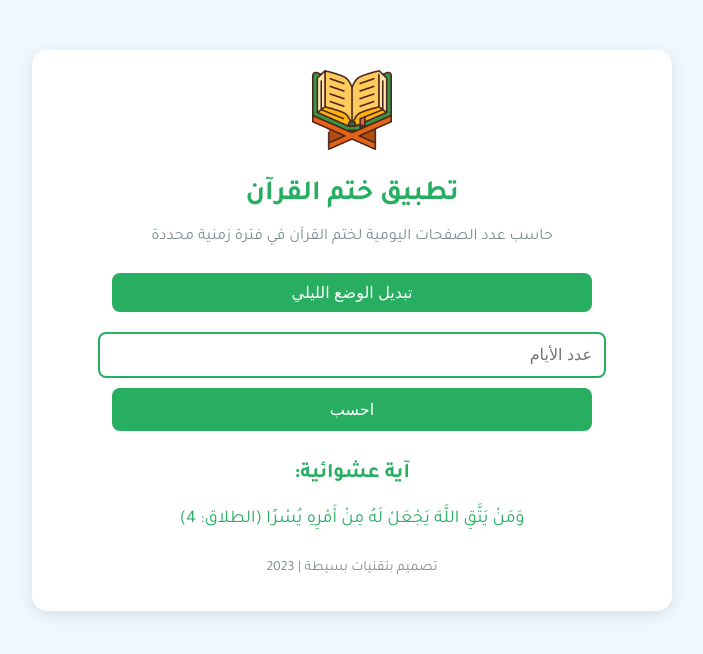
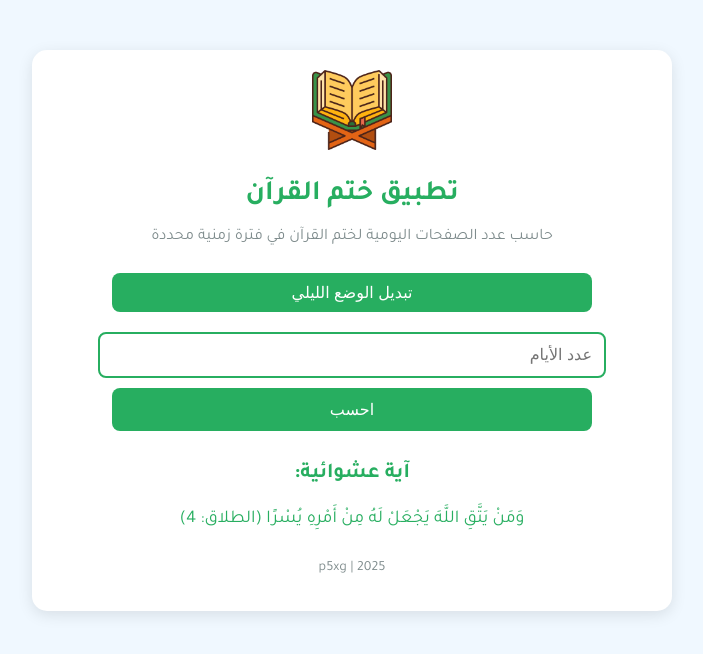
Before and after one commit to h3vl/quran-completion-app, a plain HTML site: page index.html in a window 1280 px wide. Shown: the whole page, without its empty margins (288-991 px from the left). Drawn offline with Linux system fonts and the light colour scheme.

Commit message:
Add files via upload

```diff
--- a/index.html
+++ b/index.html
@@ -29,7 +29,7 @@
             </div>
         </main>
         <footer>
-            <p>تصميم بتقنيات بسيطة | 2023</p>
+            <p>p5xg | 2025</p>
         </footer>
     </div>
 
```
